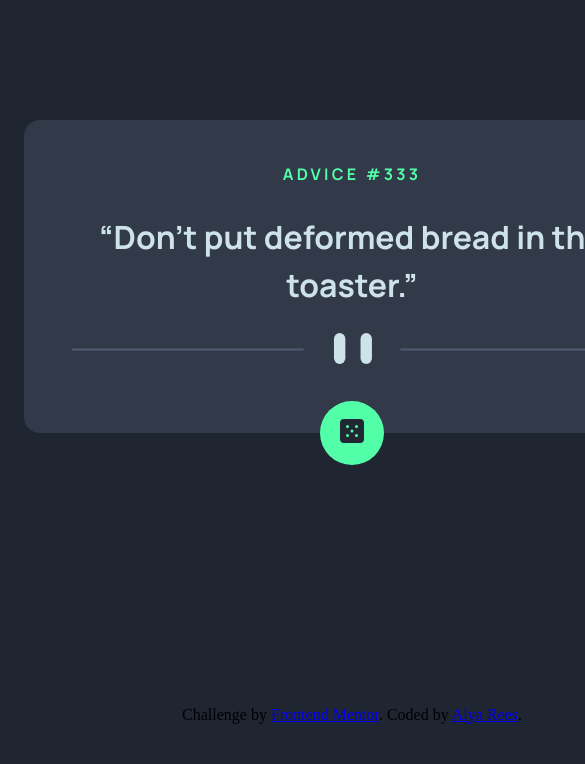
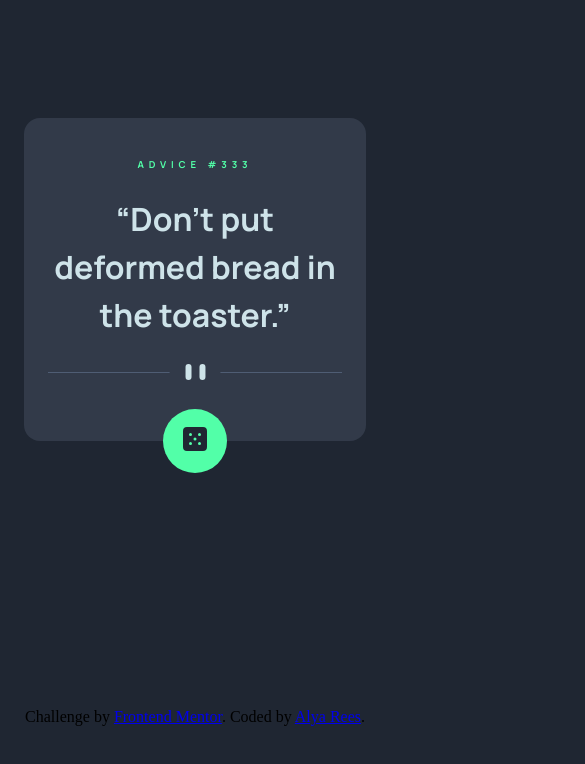
Before and after one commit to AlyaRees/advice-generator-app-main, a plain HTML site: page index.html in a window 390 px wide. Shown: the top 764 px of the page, 585 px wide, since content can reach past the window. Drawn offline with Linux system fonts and the light colour scheme.

Commit message:
changed responsive mobile breakpoints

```diff
--- a/style.css
+++ b/style.css
@@ -48,19 +48,18 @@ body {
     color: var(--neon-green);
 }
 
-@media screen and (min-width: 375px) {
+@media screen and (min-width: 640px) {
     .advice-generator__output {
         margin: auto;
         width: 35rem;
-        font-size: 1rem;
         padding: 2.5rem 3rem 4rem;
     }
 }
 
-@media screen and (min-width: 375px) {
+@media screen and (min-width: 640px) {
     .advice-generator__advice-number {
         letter-spacing: 0.2rem;
-        font-size: 1rem;
+        font-size: 0.9rem;
         line-height: 1.8rem;
     }
 }
```
